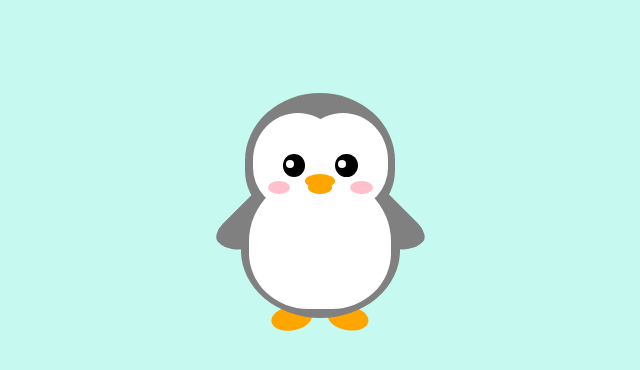
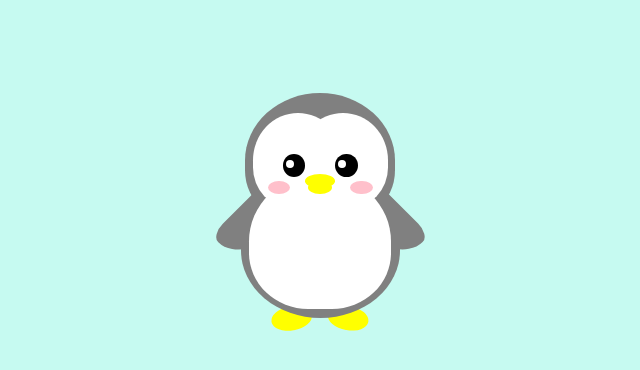
Before and after one commit to Ethan798/Penguin, a plain HTML site: page index.html in a window 1280 px wide. Shown: the whole page, without its empty margins (320-960 px from the left). Drawn offline with Linux system fonts and the light colour scheme.

Commit message:
Update index.html

```diff
--- a/index.html
+++ b/index.html
@@ -4,7 +4,7 @@
     /* Only change code below this line */
     --penguin-skin: gray;
     --penguin-belly: white;
-    --penguin-beak: orange;
+    --penguin-beak: yellow;
     /* Only change code above this line */
 
     position: relative;
```
